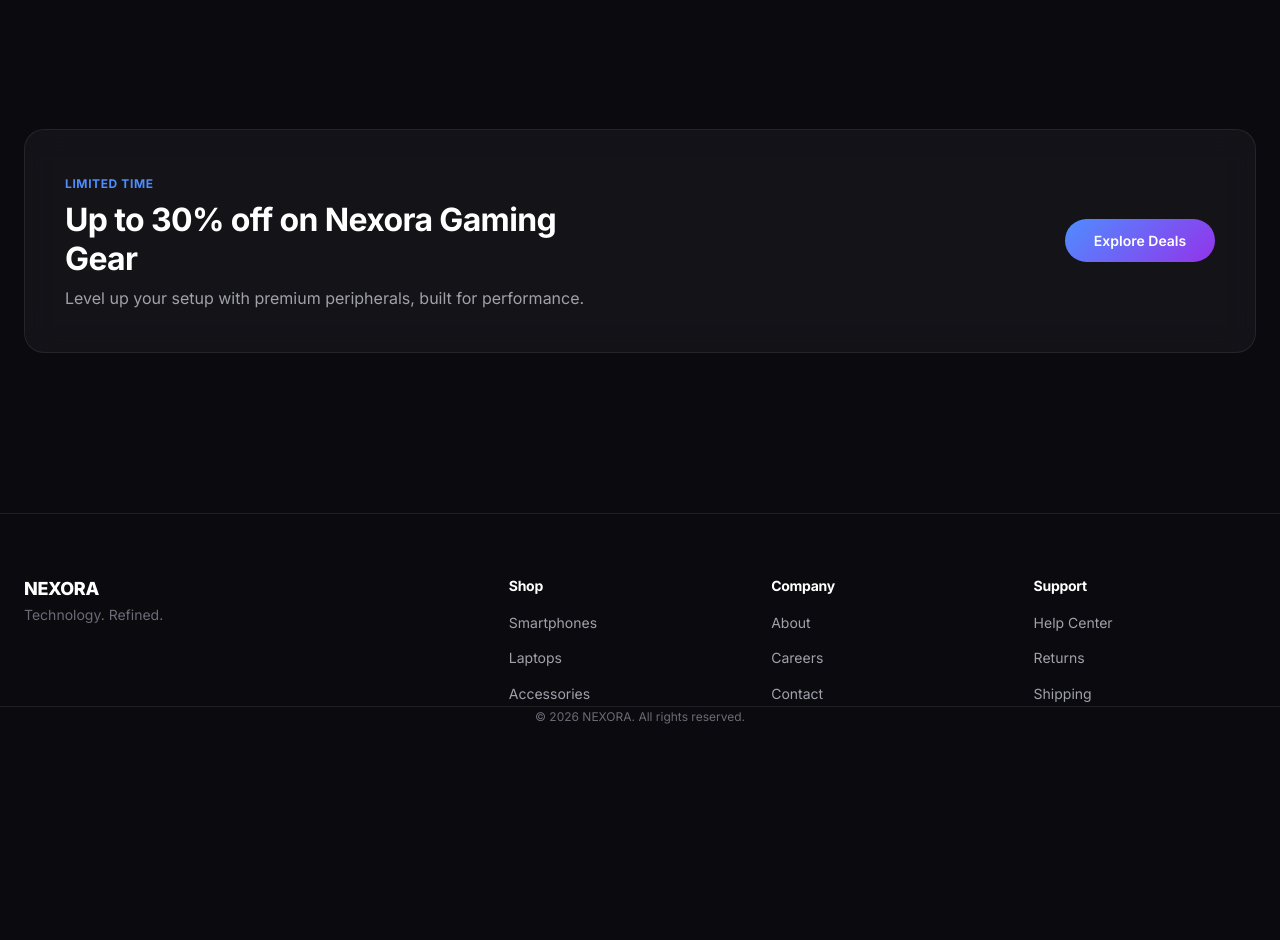
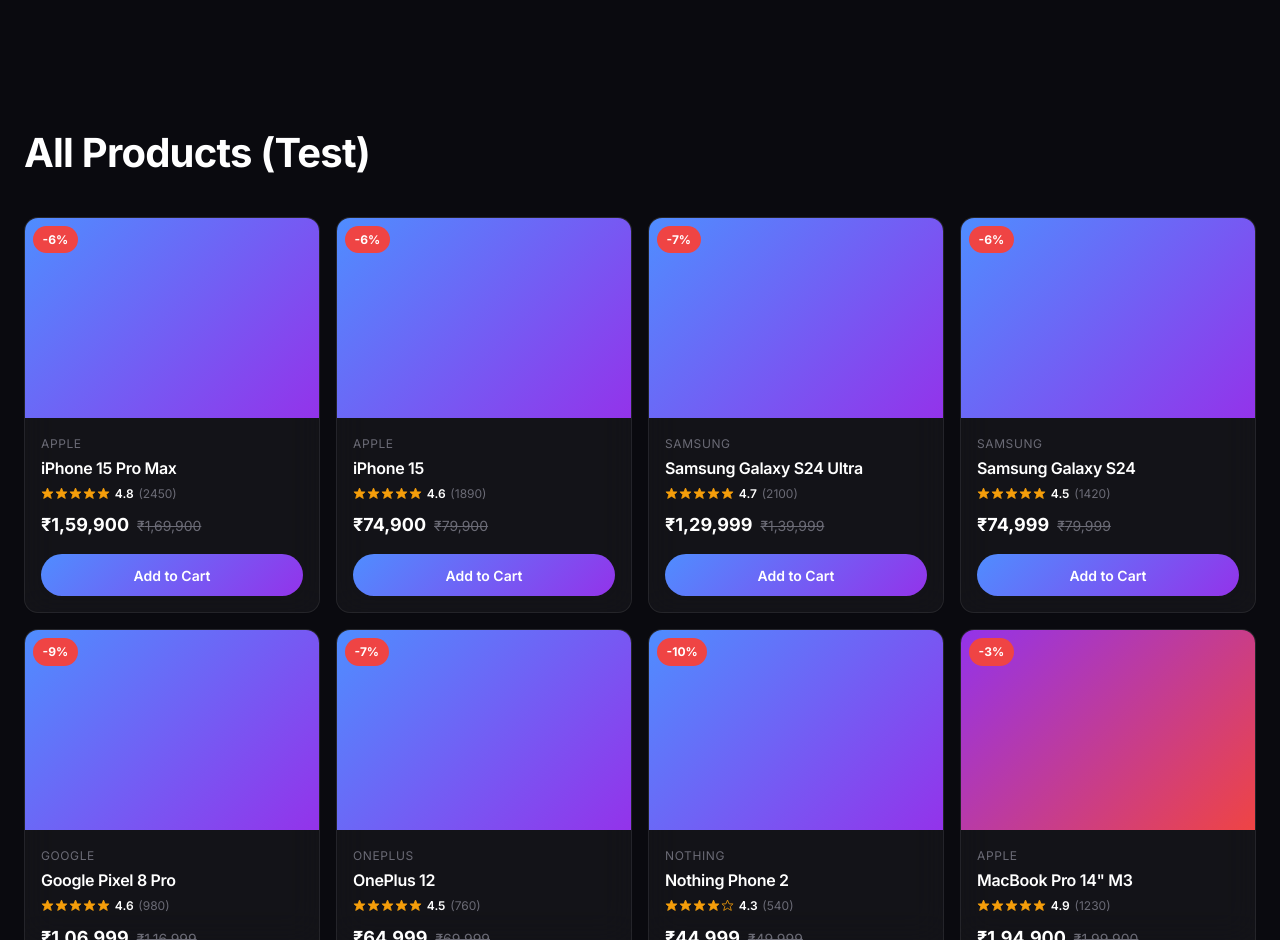
Before and after one commit to prithvi8581beaift25-jpg/Tech-store, a React (Vite) app in the folder tech-store/: page / in a window 1280 px wide. Shown: the part 1860-2800 px from the top of the page. Before the commit the page ends 2586 px from the top, so only its background shows below. Built offline with nearby package versions, Linux system fonts and the light colour scheme.

Commit message:
Add ProductCard, ProductGrid and Rating components with dynamic rendering

```diff
--- a/tech-store/src/App.jsx
+++ b/tech-store/src/App.jsx
@@ -4,9 +4,8 @@
 import FeaturedProducts from './components/FeaturedProducts'
 import Promo from './components/Promo'
 import Footer from './components/Footer'
+import ProductGrid from './components/ProductGrid'
 import { products } from './data/products'
-
-console.log(products.length, products)
 
 function App() {
   return (
@@ -15,6 +14,14 @@
       <Hero />
       <Categories />
       <FeaturedProducts />
+
+      <section className="section">
+        <div className="container">
+          <h2 className="section-title">All Products (Test)</h2>
+          <ProductGrid products={products} />
+        </div>
+      </section>
+
       <Promo />
       <Footer />
     </>
--- /dev/null
+++ b/tech-store/src/components/ProductCard.css
@@ -0,0 +1,80 @@
+.product-card {
+  border-radius: var(--radius-md);
+  overflow: hidden;
+  transition: var(--transition-base);
+  display: flex;
+  flex-direction: column;
+}
+
+.product-card:hover {
+  transform: translateY(-6px);
+  box-shadow: var(--shadow-md);
+}
+
+.product-image-wrapper {
+  position: relative;
+}
+
+.product-image {
+  width: 100%;
+  height: 200px;
+}
+
+.product-badge {
+  position: absolute;
+  top: var(--space-xs);
+  left: var(--space-xs);
+  background: var(--color-error);
+  color: #fff;
+  font-size: var(--fs-xs);
+  font-weight: 700;
+  padding: 0.25rem 0.6rem;
+  border-radius: var(--radius-full);
+}
+
+.product-badge-new {
+  background: var(--gradient-accent);
+}
+
+.product-info {
+  padding: var(--space-sm);
+  display: flex;
+  flex-direction: column;
+  gap: 0.35rem;
+  flex: 1;
+}
+
+.product-brand {
+  font-size: var(--fs-xs);
+  color: var(--color-text-muted);
+  text-transform: uppercase;
+  letter-spacing: 0.05em;
+}
+
+.product-name {
+  font-size: var(--fs-base);
+  font-weight: 600;
+}
+
+.product-pricing {
+  display: flex;
+  align-items: baseline;
+  gap: var(--space-xs);
+  margin: 0.2rem 0 var(--space-xs);
+}
+
+.product-price {
+  font-size: var(--fs-lg);
+  font-weight: 700;
+}
+
+.product-old-price {
+  font-size: var(--fs-sm);
+  color: var(--color-text-muted);
+  text-decoration: line-through;
+}
+
+.product-btn {
+  width: 100%;
+  margin-top: auto;
+}
--- /dev/null
+++ b/tech-store/src/components/ProductCard.jsx
@@ -0,0 +1,44 @@
+import Rating from './Rating'
+import { categoryGradients } from '../utils/categoryColors'
+import './ProductCard.css'
+
+function ProductCard({ product }) {
+  return (
+    <div className="product-card glass">
+      <div className="product-image-wrapper">
+        <div
+          className="product-image"
+          style={{ background: categoryGradients[product.category] }}
+        ></div>
+
+        {product.discount > 0 ? (
+          <span className="product-badge">-{product.discount}%</span>
+        ) : product.newArrival ? (
+          <span className="product-badge product-badge-new">NEW</span>
+        ) : null}
+      </div>
+
+      <div className="product-info">
+        <span className="product-brand">{product.brand}</span>
+        <h3 className="product-name">{product.name}</h3>
+
+        <Rating value={product.rating} reviews={product.reviews} />
+
+        <div className="product-pricing">
+          <span className="product-price">
+            ₹{product.price.toLocaleString('en-IN')}
+          </span>
+          {product.oldPrice > product.price && (
+            <span className="product-old-price">
+              ₹{product.oldPrice.toLocaleString('en-IN')}
+            </span>
+          )}
+        </div>
+
+        <button className="btn btn-primary product-btn">Add to Cart</button>
+      </div>
+    </div>
+  )
+}
+
+export default ProductCard
--- /dev/null
+++ b/tech-store/src/components/ProductGrid.css
@@ -0,0 +1,29 @@
+.product-grid {
+  display: grid;
+  grid-template-columns: repeat(4, 1fr);
+  gap: var(--space-sm);
+}
+
+.product-grid-empty {
+  text-align: center;
+  color: var(--color-text-secondary);
+  padding: var(--space-xl) 0;
+}
+
+@media (max-width: 968px) {
+  .product-grid {
+    grid-template-columns: repeat(3, 1fr);
+  }
+}
+
+@media (max-width: 768px) {
+  .product-grid {
+    grid-template-columns: repeat(2, 1fr);
+  }
+}
+
+@media (max-width: 480px) {
+  .product-grid {
+    grid-template-columns: 1fr;
+  }
+}
--- /dev/null
+++ b/tech-store/src/components/ProductGrid.jsx
@@ -0,0 +1,18 @@
+import ProductCard from './ProductCard'
+import './ProductGrid.css'
+
+function ProductGrid({ products }) {
+  if (products.length === 0) {
+    return <p className="product-grid-empty">No products found.</p>
+  }
+
+  return (
+    <div className="product-grid">
+      {products.map((product) => (
+        <ProductCard key={product.id} product={product} />
+      ))}
+    </div>
+  )
+}
+
+export default ProductGrid
--- /dev/null
+++ b/tech-store/src/components/Rating.css
@@ -0,0 +1,26 @@
+.rating {
+  display: flex;
+  align-items: center;
+  gap: 0.3rem;
+}
+
+.rating-stars {
+  display: flex;
+  gap: 1px;
+  color: var(--color-warning);
+}
+
+.rating-stars svg {
+  width: 13px;
+  height: 13px;
+}
+
+.rating-value {
+  font-size: var(--fs-xs);
+  font-weight: 600;
+}
+
+.rating-count {
+  font-size: var(--fs-xs);
+  color: var(--color-text-muted);
+}
--- /dev/null
+++ b/tech-store/src/components/Rating.jsx
@@ -0,0 +1,27 @@
+import './Rating.css'
+
+function Rating({ value, reviews }) {
+  const filledStars = Math.round(value)
+
+  return (
+    <div className="rating">
+      <div className="rating-stars">
+        {[1, 2, 3, 4, 5].map((star) => (
+          <svg
+            key={star}
+            viewBox="0 0 24 24"
+            fill={star <= filledStars ? 'currentColor' : 'none'}
+            stroke="currentColor"
+            strokeWidth="1.5"
+          >
+            <polygon points="12 2 15 9 22 9 17 14 19 21 12 17 5 21 7 14 2 9 9 9" />
+          </svg>
+        ))}
+      </div>
+      <span className="rating-value">{value}</span>
+      {reviews && <span className="rating-count">({reviews})</span>}
+    </div>
+  )
+}
+
+export default Rating
--- /dev/null
+++ b/tech-store/src/utils/categoryColors.js
@@ -0,0 +1,12 @@
+export const categoryGradients = {
+  Smartphones: 'linear-gradient(135deg, #4f8dff, #9333ea)',
+  Laptops: 'linear-gradient(135deg, #9333ea, #ef4444)',
+  Tablets: 'linear-gradient(135deg, #4f8dff, #22c55e)',
+  Headphones: 'linear-gradient(135deg, #f59e0b, #ef4444)',
+  Smartwatches: 'linear-gradient(135deg, #22c55e, #4f8dff)',
+  Gaming: 'linear-gradient(135deg, #ef4444, #9333ea)',
+  Monitors: 'linear-gradient(135deg, #4f8dff, #6366f1)',
+  Keyboards: 'linear-gradient(135deg, #9333ea, #4f8dff)',
+  Mice: 'linear-gradient(135deg, #22c55e, #9333ea)',
+  Accessories: 'linear-gradient(135deg, #f59e0b, #4f8dff)',
+}
```
